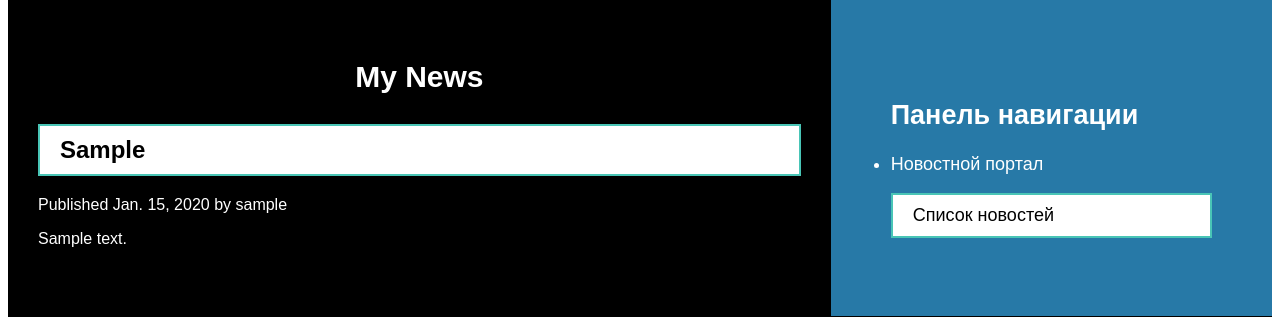
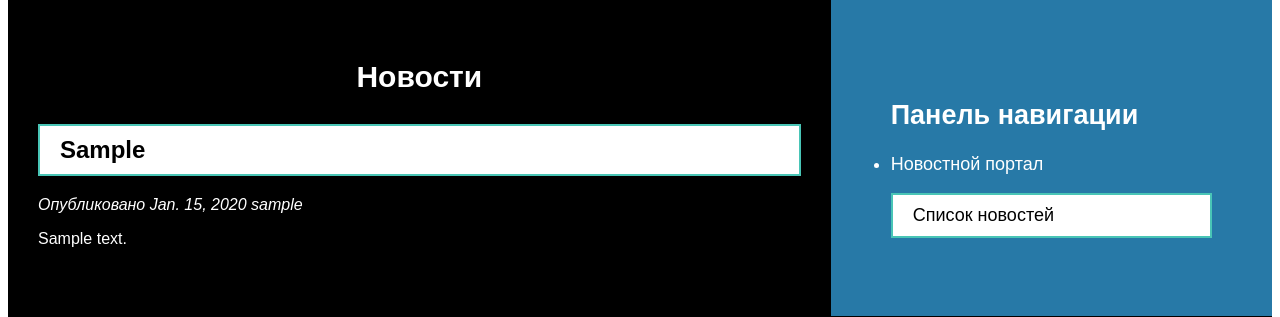
Before and after one commit to SiarheiNeparka/my_news_site_project, a Django app: page /news/ in a window 1280 px wide. Shown: the part 257-574 px from the top of the page. Run offline with Django 4.2, Linux system fonts and the light colour scheme; tables that the repository leaves empty hold one stand-in row (values such as "Sample post").

Commit message:
changing the list.html file (language and add class to p tag)

```diff
--- a/mywebsite/news/templates/news/article/list.html
+++ b/mywebsite/news/templates/news/article/list.html
@@ -1,17 +1,17 @@
 {% extends "news/base.html" %}
 
-{% block title %}My News{% endblock%}
+{% block title %}Новости{% endblock%}
 
 {% block content %}
-<h1>My News</h1>
+<h1>Новости</h1>
 {% for article in articles %}
 <h2>
     <a href="{% url 'news:article_detail' article.id %}">
         {{ article.headline }}
     </a>
 </h2>
-<p>
-    Published {{ article.publish }} by {{ article.reporter}}
+<p class="pdate">
+    Опубликовано {{ article.publish }} {{ article.reporter}}
 </p>
 {{ article.content|truncatewords:30|linebreaks }}
 {% endfor%}
```
